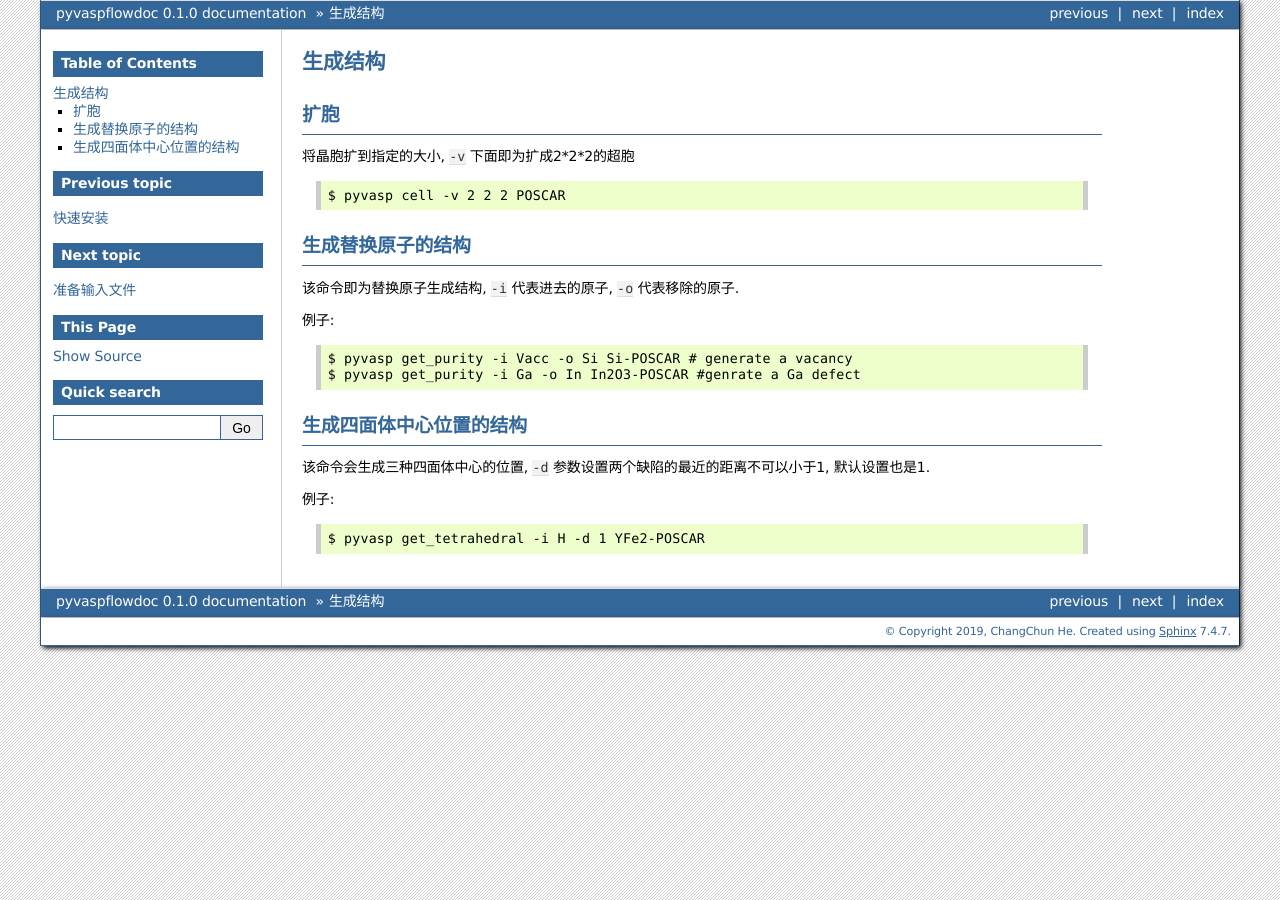
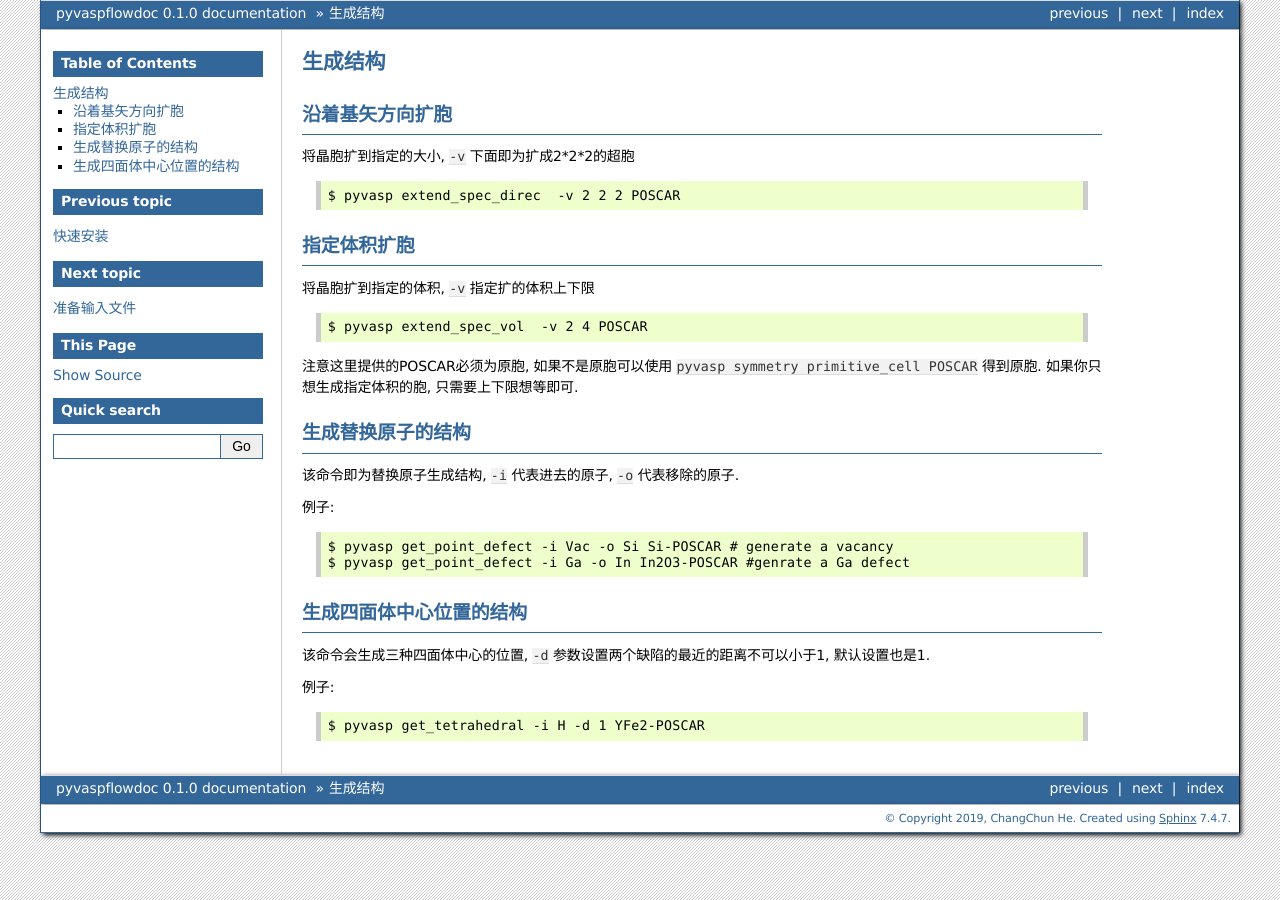
Before and after one commit to ChangChunHe/pyvaspflow, a Sphinx documentation site: the page built from docs/source/gen_str.rst, in a window 1280 px wide. Built offline with Sphinx 7.4.7, drawn with Linux system fonts in a browser that asks for light colours.

Commit message:
update docs

```diff
--- a/docs/source/execute.rst
+++ b/docs/source/execute.rst
@@ -2,7 +2,7 @@
 运行任务
 ============
 
-这里我们提供了两种执行任务的命令, 分别为执行单个任务和多个任务( ``run_ringle_vasp`` , ``run_multi_vasp`` ).
+这里我们提供了两种执行任务的命令, 分别为执行单个任务和多个任务( ``run_single_vasp`` , ``run_multi_vasp`` ).
 
 execute single vasp task
 ============
--- a/docs/source/gen_str.rst
+++ b/docs/source/gen_str.rst
@@ -3,13 +3,23 @@
 ============
 
 
-扩胞
+沿着基矢方向扩胞
 ============
 
 将晶胞扩到指定的大小, ``-v`` 下面即为扩成2*2*2的超胞 ::
 
-    $ pyvasp cell -v 2 2 2 POSCAR
+    $ pyvasp extend_spec_direc  -v 2 2 2 POSCAR
 
+
+指定体积扩胞
+============
+
+将晶胞扩到指定的体积, ``-v`` 指定扩的体积上下限 ::
+
+    $ pyvasp extend_spec_vol  -v 2 4 POSCAR
+
+注意这里提供的POSCAR必须为原胞, 如果不是原胞可以使用 ``pyvasp symmetry primitive_cell POSCAR`` 得到原胞.
+如果你只想生成指定体积的胞, 只需要上下限想等即可.
 
 
 生成替换原子的结构
@@ -20,8 +30,8 @@
 
 例子::
 
-    $ pyvasp get_purity -i Vacc -o Si Si-POSCAR # generate a vacancy
-    $ pyvasp get_purity -i Ga -o In In2O3-POSCAR #genrate a Ga defect
+    $ pyvasp get_point_defect -i Vac -o Si Si-POSCAR # generate a vacancy
+    $ pyvasp get_point_defect -i Ga -o In In2O3-POSCAR #genrate a Ga defect
 
 
 
```
